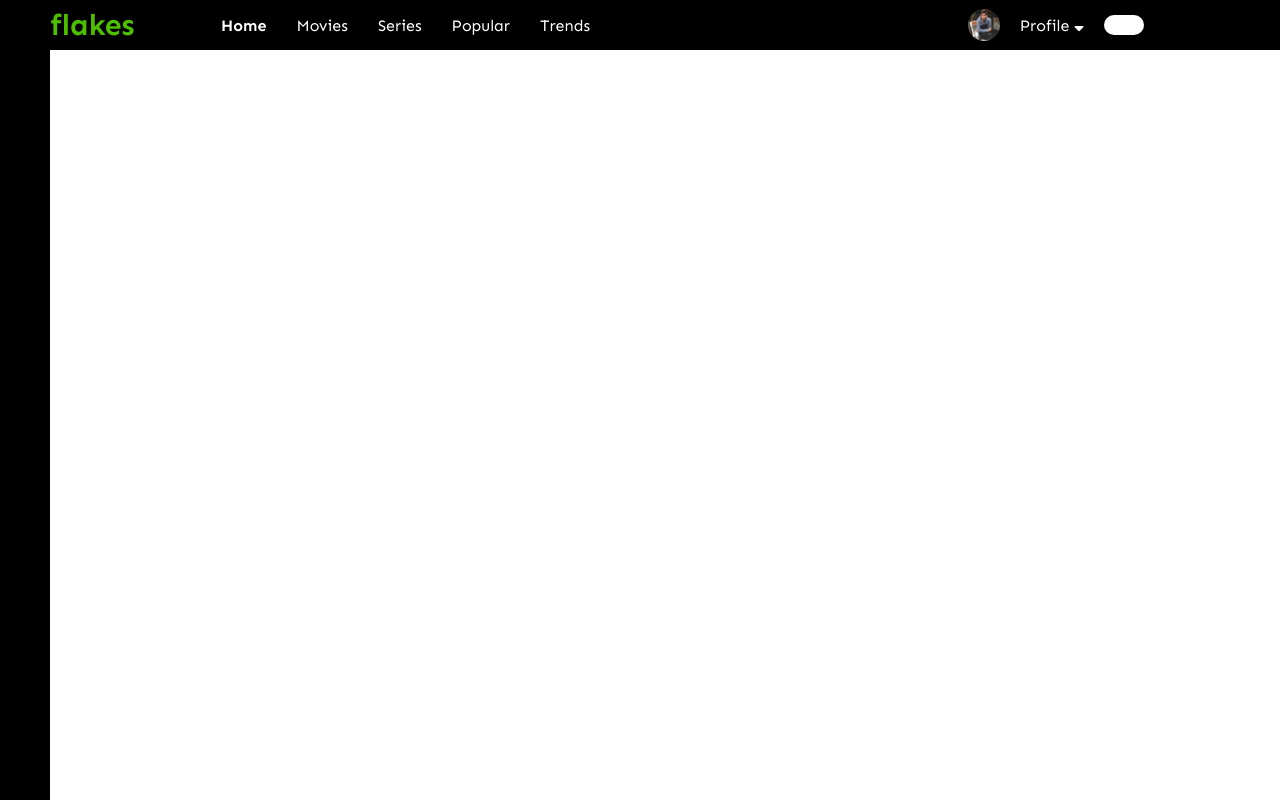
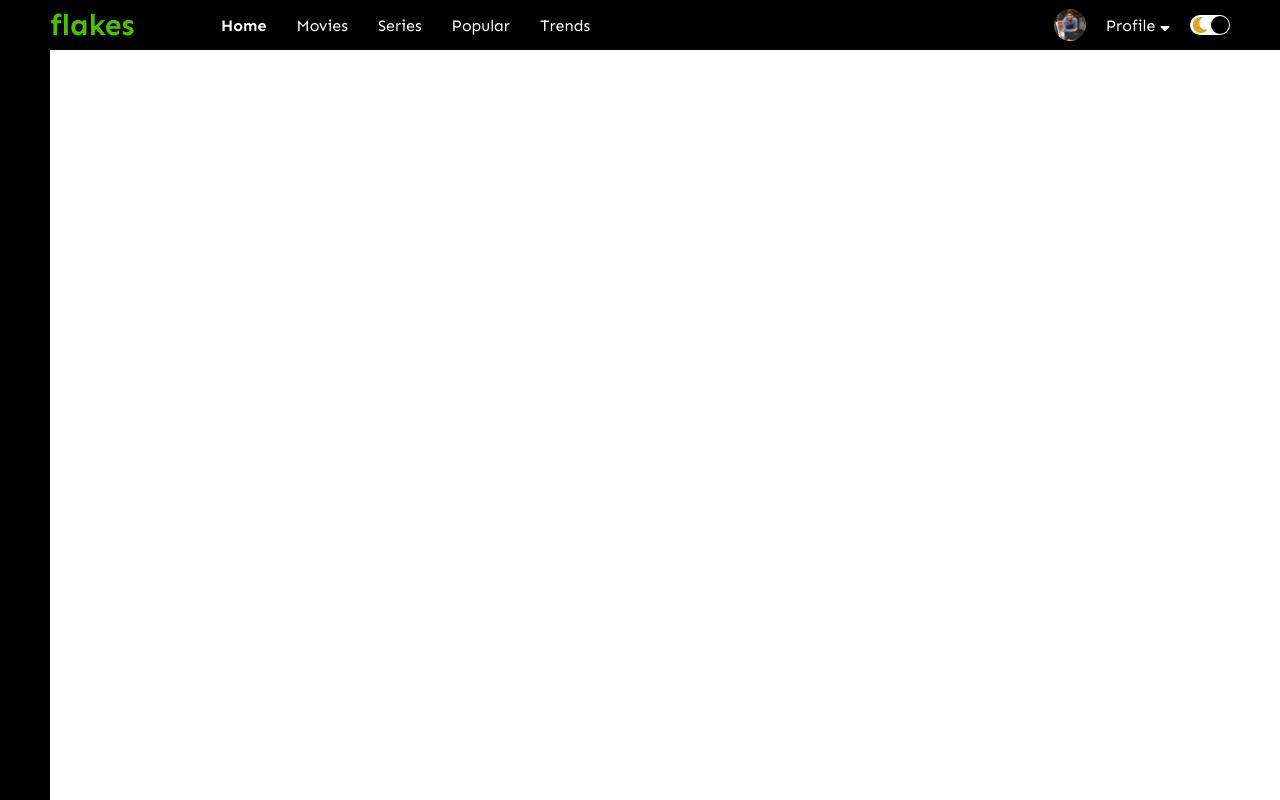
Before and after one commit to naresh-goud/netflix-clone, a plain HTML site: page index.html in a window 1280 px wide. Drawn offline with Linux system fonts and the light colour scheme.

Commit message:
dark mode toggle design

```diff
--- a/index.html
+++ b/index.html
@@ -37,10 +37,18 @@
             <span class="profile-text">Profile</span>
             <i class="fas fa-sort-down"></i>
           </div>
-          <div class="toggle"></div>
+          <div class="toggle">
+            <i class="fas fa-moon toggle-icon"></i>
+            <i class="fas fa-sun toggle-icon"></i>
+            <div class="toggle-ball"></div>
+          </div>
         </div>
       </div>
     </div>
-    <div class="sidebar"></div>
+    <div class="sidebar">
+      <i class="fas fa-home"></i>
+      <i class="fas fa-search"></i>
+      <i class="fas fa-users"></i>
+    </div>
   </body>
 </html>
--- a/style.css
+++ b/style.css
@@ -45,6 +45,7 @@ body {
   flex: 2;
   display: flex;
   align-items: center;
+  justify-content: flex-end;
 }
 .profile-text-container {
   margin: 0 20px;
@@ -61,6 +62,23 @@ body {
   height: 20px;
   background-color: white;
   border-radius: 30px;
+  display: flex;
+  align-items: center;
+  justify-content: space-around;
+  position: relative;
+}
+.toggle-icon {
+  color: goldenrod;
+}
+
+.toggle-ball {
+  width: 18px;
+  height: 18px;
+  background-color: black;
+  position: absolute;
+  right: 1px;
+  border-radius: 50%;
+  cursor: pointer;
 }
 
 .sidebar {
```
